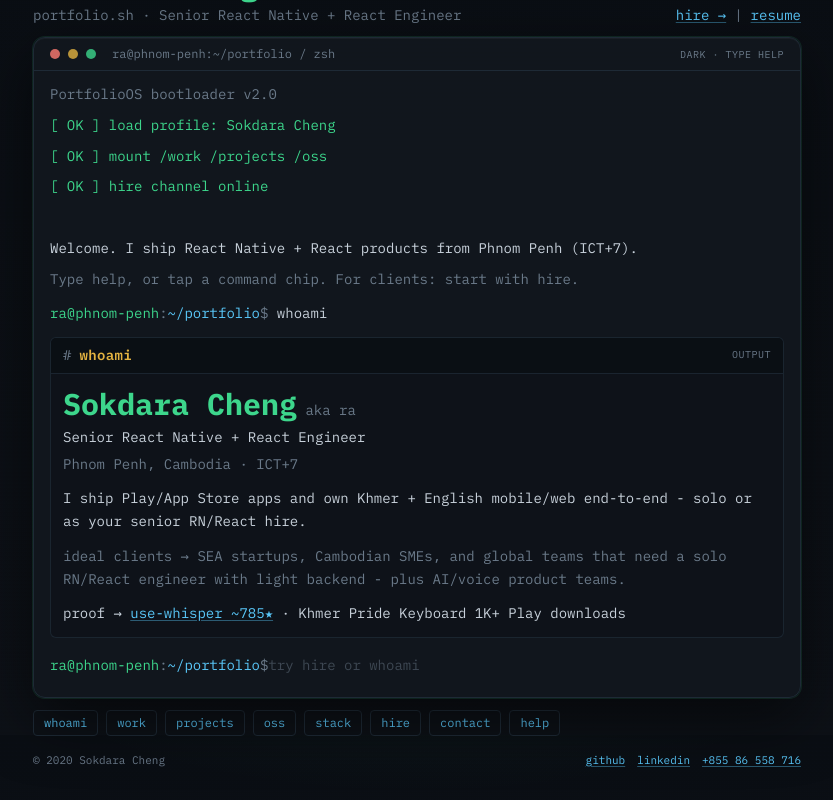
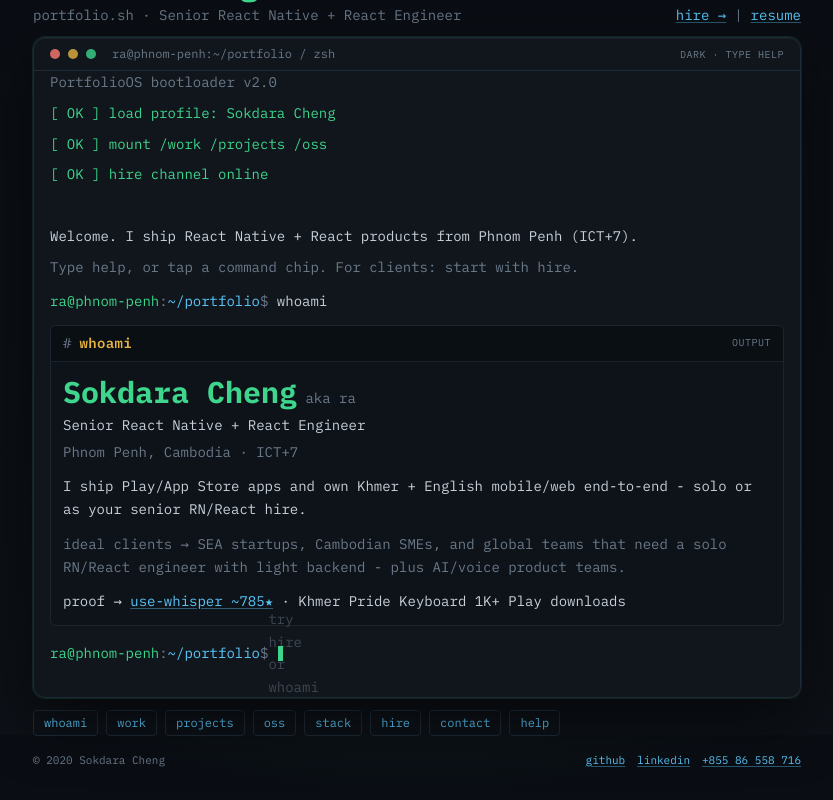
Before and after one commit to chengsokdara/portfolio, a React (Vite) app: page / in a window 1280 px wide. Both pictures are taken after a click on the button "whoami". Shown: the part 65-865 px from the top of the page, without its empty margins (223-1056 px from the left). Built offline with nearby package versions, Linux system fonts and the light colour scheme.

Commit message:
Restore green block caret beside typed input
Hide the native caret and size the input to the text width so the
blinking green block sits immediately after the prompt and typed chars.

```diff
--- a/src/App.tsx
+++ b/src/App.tsx
@@ -622,6 +622,12 @@ export default function App() {
                   <span className="text-cyan">{HOST_PATH}</span>
                   <span className="text-dim">$ </span>
                 </span>
+                <span className="relative inline-flex min-w-0 max-w-full items-center">
+                  {!value && !booting ? (
+                    <span className="pointer-events-none absolute left-0 text-dim/50">
+                      try hire or whoami
+                    </span>
+                  ) : null}
                   <input
                     id="terminal-input"
                     ref={inputRef}
@@ -655,10 +661,15 @@ export default function App() {
                         if (match) setValue(match)
                       }
                     }}
-                  className="min-w-0 flex-1 bg-transparent text-fg caret-green outline-none placeholder:text-dim/50"
-                  placeholder={booting ? '' : 'try hire or whoami'}
+                    style={{ width: `${Math.max(value.length, 1)}ch` }}
+                    className="max-w-full bg-transparent text-fg caret-transparent outline-none"
                     disabled={booting}
                   />
+                  <span
+                    className="blink ml-px inline-block h-[1.1em] w-[0.65ch] shrink-0 bg-cursor align-middle"
+                    aria-hidden
+                  />
+                </span>
               </form>
             )}
             <div ref={bottomRef} />
```
Lines whose indentation alone changed are shown as unchanged.
